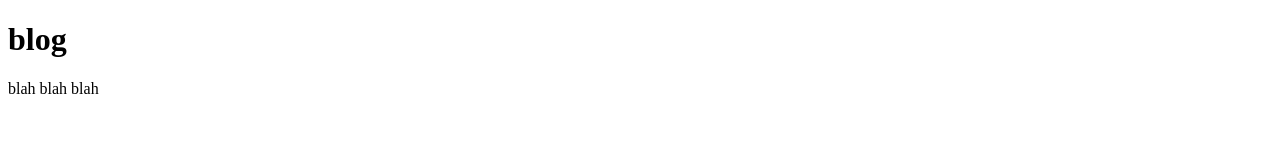
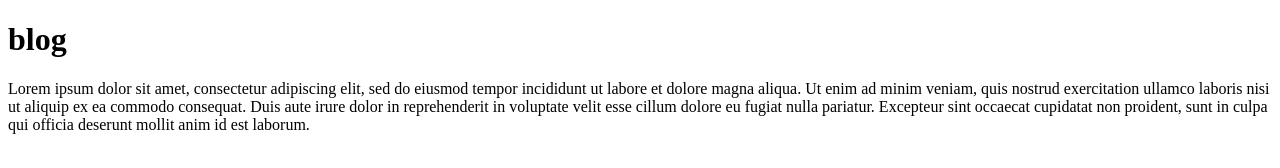
Before and after one commit to gavinflink/blog, a plain HTML site: page index.html in a window 1280 px wide. Drawn offline with Linux system fonts and the light colour scheme.

Commit message:
Update index.html

```diff
--- a/index.html
+++ b/index.html
@@ -5,6 +5,6 @@
 </head>
 <body>
     <h1>blog</h1>
-    <p>blah blah blah</p>
+    <p>    Lorem ipsum dolor sit amet, consectetur adipiscing elit, sed do eiusmod tempor incididunt ut labore et dolore magna aliqua. Ut enim ad minim veniam, quis nostrud exercitation ullamco laboris nisi ut aliquip ex ea commodo consequat. Duis aute irure dolor in reprehenderit in voluptate velit esse cillum dolore eu fugiat nulla pariatur. Excepteur sint occaecat cupidatat non proident, sunt in culpa qui officia deserunt mollit anim id est laborum.</p>
 </body>
 </html>
```
